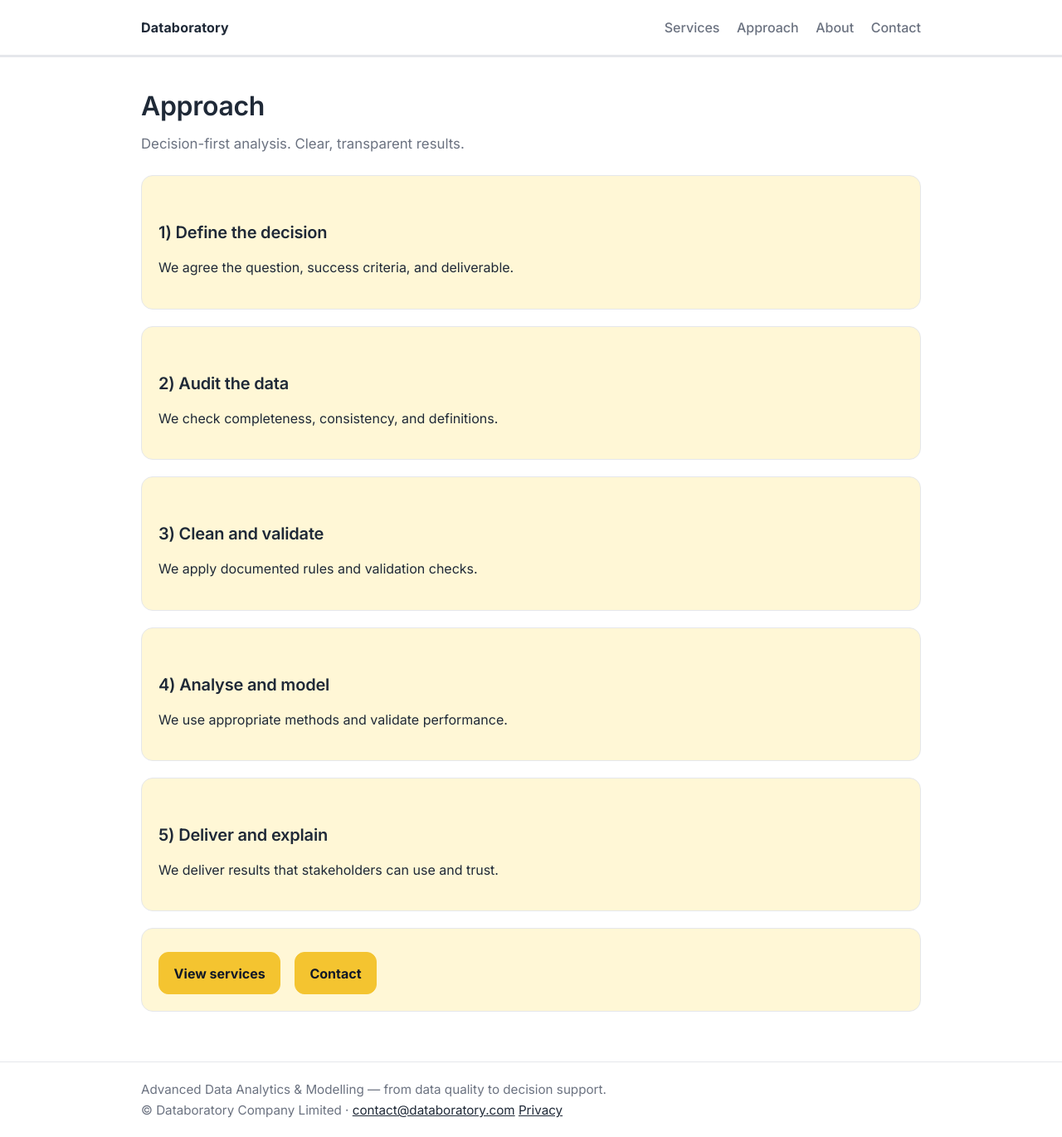
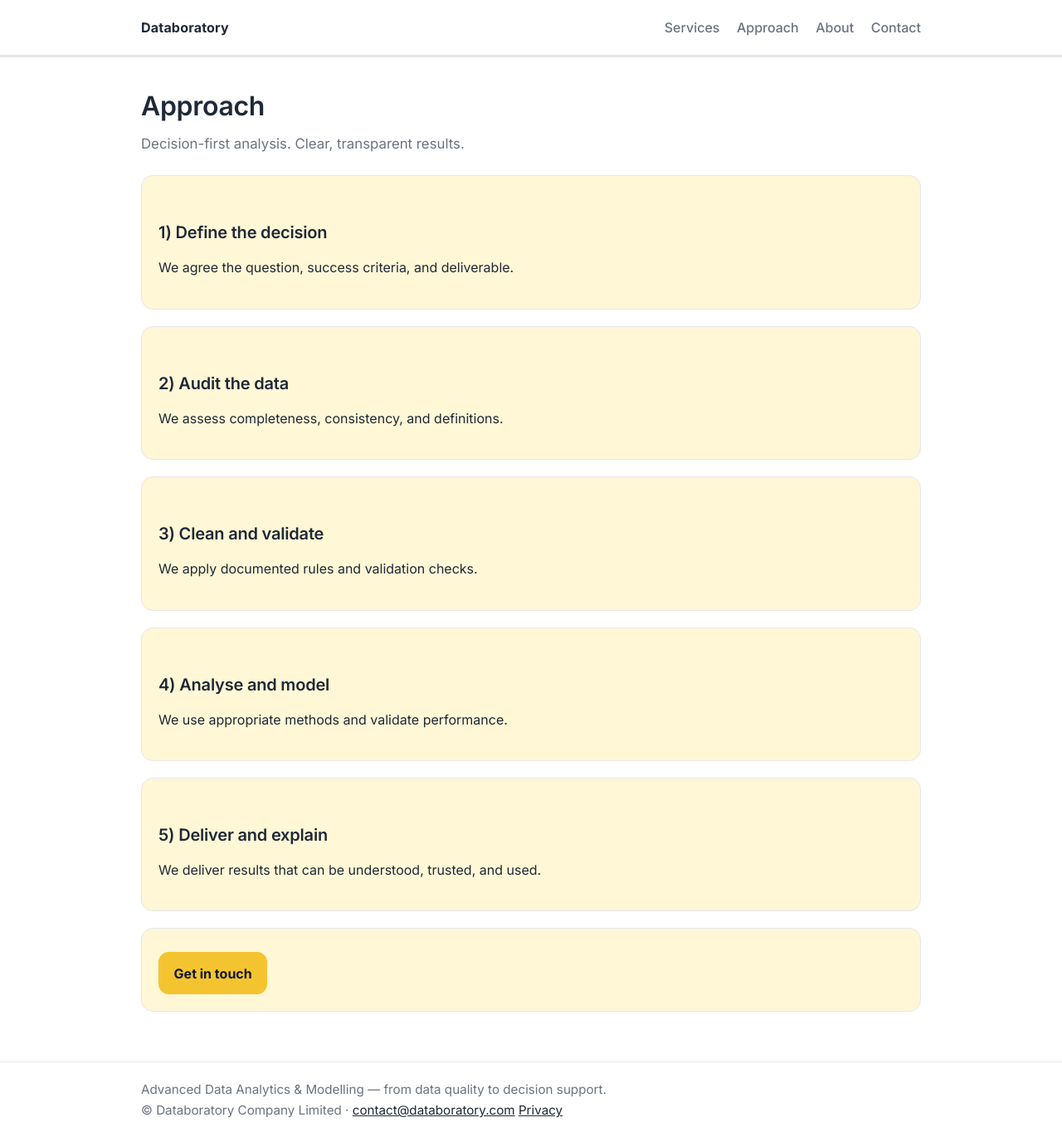
Before and after one commit to zippyplay/datab, a Jekyll site: the page built from approach.html, in a window 1280 px wide. Shown: the whole page at 83% size. Built offline with Jekyll 4.4.1, drawn with Linux system fonts in a browser that asks for light colours.

Commit message:
Simplify all pages for ultra-clean minimal copy.

```diff
--- a/about.html
+++ b/about.html
@@ -5,6 +5,7 @@ description: "About Databoratory: practical analytics and modelling with a focus
 ---
 
 <h1>About</h1>
+
 <p class="tagline">
   Calm, rigorous analytics for real decisions.
 </p>
--- a/approach.html
+++ b/approach.html
@@ -16,7 +17,7 @@ description: "Our approach: decision-first, data quality, simple and validated m
 
 <div class="card">
   <h2>2) Audit the data</h2>
-  <p>We check completeness, consistency, and definitions.</p>
+  <p>We assess completeness, consistency, and definitions.</p>
 </div>
 
 <div class="card">
@@ -31,10 +32,9 @@ description: "Our approach: decision-first, data quality, simple and validated m
 
 <div class="card">
   <h2>5) Deliver and explain</h2>
-  <p>We deliver results that stakeholders can use and trust.</p>
+  <p>We deliver results that can be understood, trusted, and used.</p>
 </div>
 
 <div class="card">
-  <a class="button" href="services.html">View services</a>
-  <a class="button" href="contact.html" style="margin-left:0.75rem;">Contact</a>
+  <a class="button" href="contact.html">Get in touch</a>
 </div>
--- a/contact.html
+++ b/contact.html
@@ -5,6 +5,7 @@ description: "Contact Databoratory."
 ---
 
 <h1>Contact</h1>
+
 <p class="tagline">
   Email us to start.
 </p>
--- a/privacy.html
+++ b/privacy.html
@@ -5,6 +5,7 @@ description: "Privacy notice for Databoratory."
 ---
 
 <h1>Privacy</h1>
+
 <p class="tagline">
   How we handle personal data.
 </p>
@@ -43,6 +44,7 @@ description: "Privacy notice for Databoratory."
 <div class="card">
   <h2>Contact</h2>
   <p>
-    Questions or requests: <strong><a href="mailto:contact@datab.com">contact@datab.com</a></strong>
+    Questions or requests:
+    <strong><a href="mailto:contact@datab.com">contact@datab.com</a></strong>
   </p>
 </div>
--- a/services.html
+++ b/services.html
@@ -5,8 +5,9 @@ description: "Services: data quality, analysis, modelling, forecasting, and deci
 ---
 
 <h1>Services</h1>
+
 <p class="tagline">
-  Practical analytics and modelling, end to end.
+  End-to-end analytics and modelling.
 </p>
 
 <div class="card">
```
Also changed, not shown: other parts of approach.html (+2 -1 lines), index.html (+1 -8 lines).
